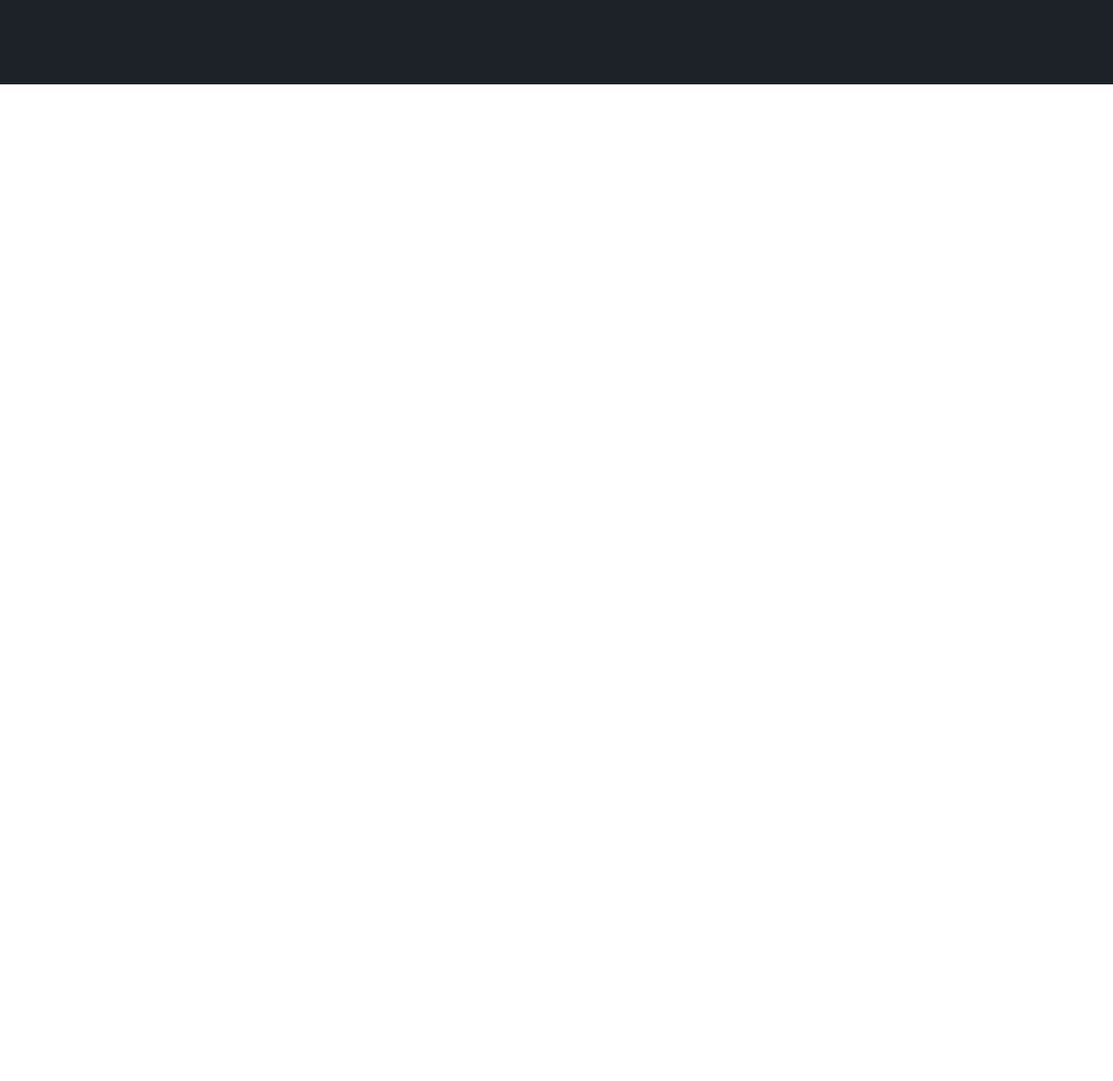
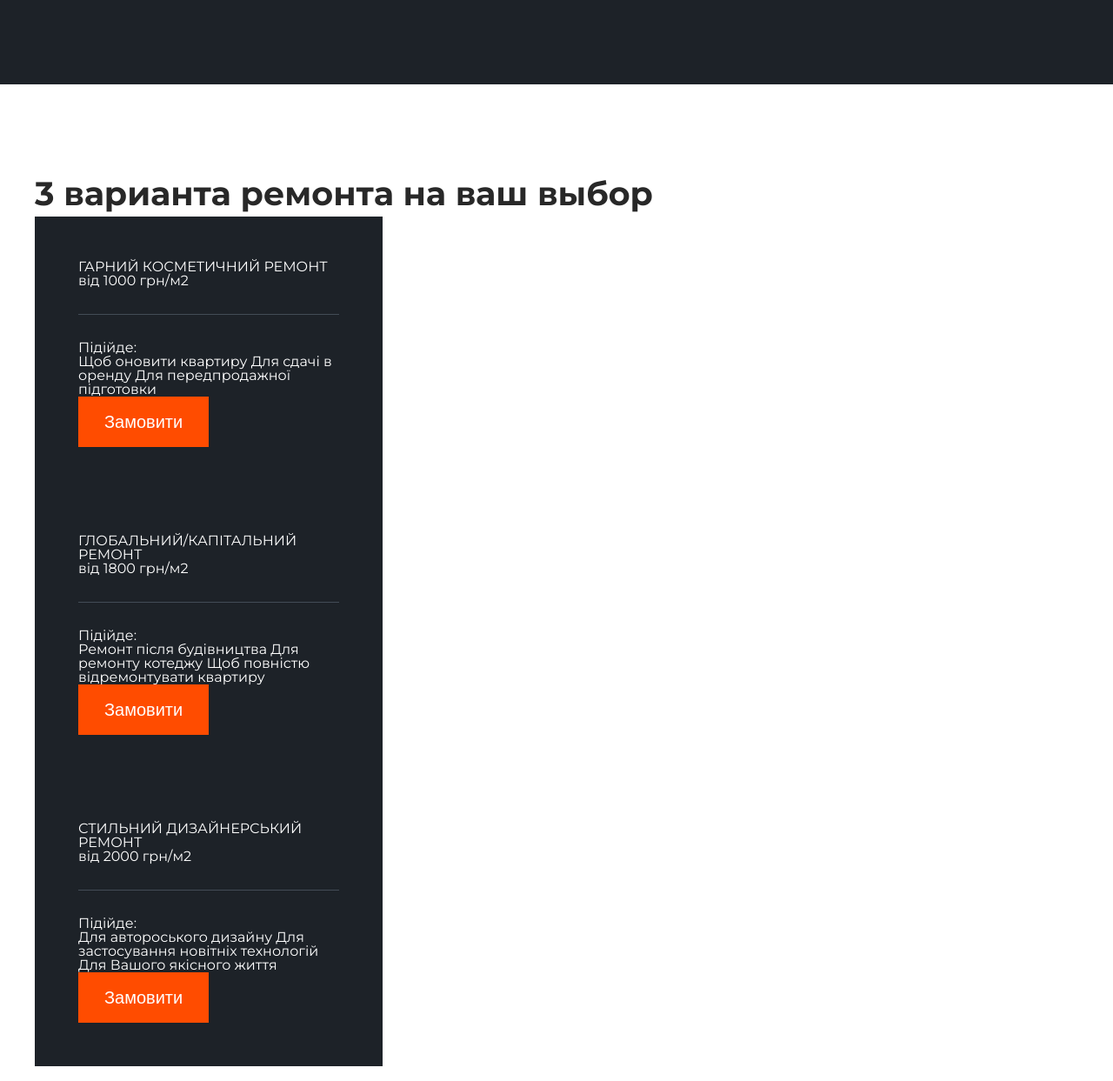
Before and after one commit to lawless1213/VLhome, a website: page src/index.html in a window 1280 px wide. Shown: the part 3216-4459 px from the top of the page at 87% size. Before the commit the page ends 3330 px from the top, so only its background shows below. Drawn offline with nearby package versions, Linux system fonts and the light colour scheme; files that its build step writes are made by us from their sources.

Commit message:
section variants

```diff
--- a/src/html/sections/_about.html
+++ b/src/html/sections/_about.html
@@ -2,8 +2,8 @@
 	<div class="container">
 			<div class="section_content">
 				<div class="text">
-					<h1 class="section_title upper">
-						МЫ — КОМПАНИЯ «СтройТат»
+					<h1 class="section_title">
+						МЫ — КОМПАНИЯ <br> «СтройТат»
 					</h1>
 					<div class="section_description">
 						Доброго вам времени суток! Давайте знакомиться!
--- /dev/null
+++ b/src/html/sections/_variants.html
@@ -0,0 +1,45 @@
+<section class="variants section space-top">
+	<div class="container">
+			<div class="section_content">
+				<h1 class="section_title dark">3 варианта ремонта на ваш выбор</h1>
+				<div class="repair_list">
+					<div class="repair_card">
+						<div class="title">ГАРНИЙ КОСМЕТИЧНИЙ РЕМОНТ</div>
+						<div class="price">від 1000 грн/м2</div>
+						<div class="divider"></div>
+						<div class="description">
+							<div class="description_title">Підійде:</div>
+							<span>Щоб оновити квартиру</span>
+							<span>Для сдачі в оренду</span>
+							<span>Для передпродажної підготовки</span>
+						</div>
+						<button class="button">Замовити</button>
+					</div>
+					<div class="repair_card">
+						<div class="title">ГЛОБАЛЬНИЙ/КАПІТАЛЬНИЙ РЕМОНТ</div>
+						<div class="price">від 1800 грн/м2</div>
+						<div class="divider"></div>
+						<div class="description">
+							<div class="description_title">Підійде:</div>
+							<span>Ремонт після будівництва</span>
+							<span>Для ремонту котеджу</span>
+							<span>Щоб повністю відремонтувати квартиру</span>
+						</div>
+						<button class="button">Замовити</button>
+					</div>
+					<div class="repair_card">
+						<div class="title">СТИЛЬНИЙ ДИЗАЙНЕРСЬКИЙ РЕМОНТ</div>
+						<div class="price">від 2000 грн/м2</div>
+						<div class="divider"></div>
+						<div class="description">
+							<div class="description_title">Підійде:</div>
+							<span>Для автороського дизайну</span>
+							<span>Для застосування новітніх технологій</span>
+							<span>Для Вашого якісного життя</span>
+						</div>
+						<button class="button">Замовити</button>
+					</div>
+				</div>
+			</div>
+	</div>
+</section>
--- a/src/index.html
+++ b/src/index.html
@@ -22,6 +22,7 @@
         @@include('./html/sections/_main.html')
         @@include('./html/sections/_calculator.html')
         @@include('./html/sections/_about.html')
+        @@include('./html/sections/_variants.html')
     </main>
 
     <!-- Footer -->
--- /dev/null
+++ b/src/scss/_divider.scss
@@ -0,0 +1,7 @@
+.divider {
+	display: block;
+  width: 100%;
+  height: 0;
+	margin: 30px 0;
+	border-top: 1px solid #434C56;
+}
--- /dev/null
+++ b/src/scss/_repair_card.scss
@@ -0,0 +1,6 @@
+.repair_card {
+	width: 400px;
+	padding: 50px;
+	background: $colorPanel;
+
+}
--- a/src/scss/style.scss
+++ b/src/scss/style.scss
@@ -5,6 +5,7 @@
 @import './reset';
 @import './global';
 @import './buttons';
+@import './divider';
 @import './forms';
 
 // Sections or Pages SCSS-files imports
@@ -15,5 +16,7 @@
 @import './sections/_calculator';
 @import './sections/_about';
 
+@import './_repair_card';
+
 // Libs
 // @import './libs/swiper';
```
Also changed, not shown: build/css/style.css, build/css/style.min.css, build/index.html.
